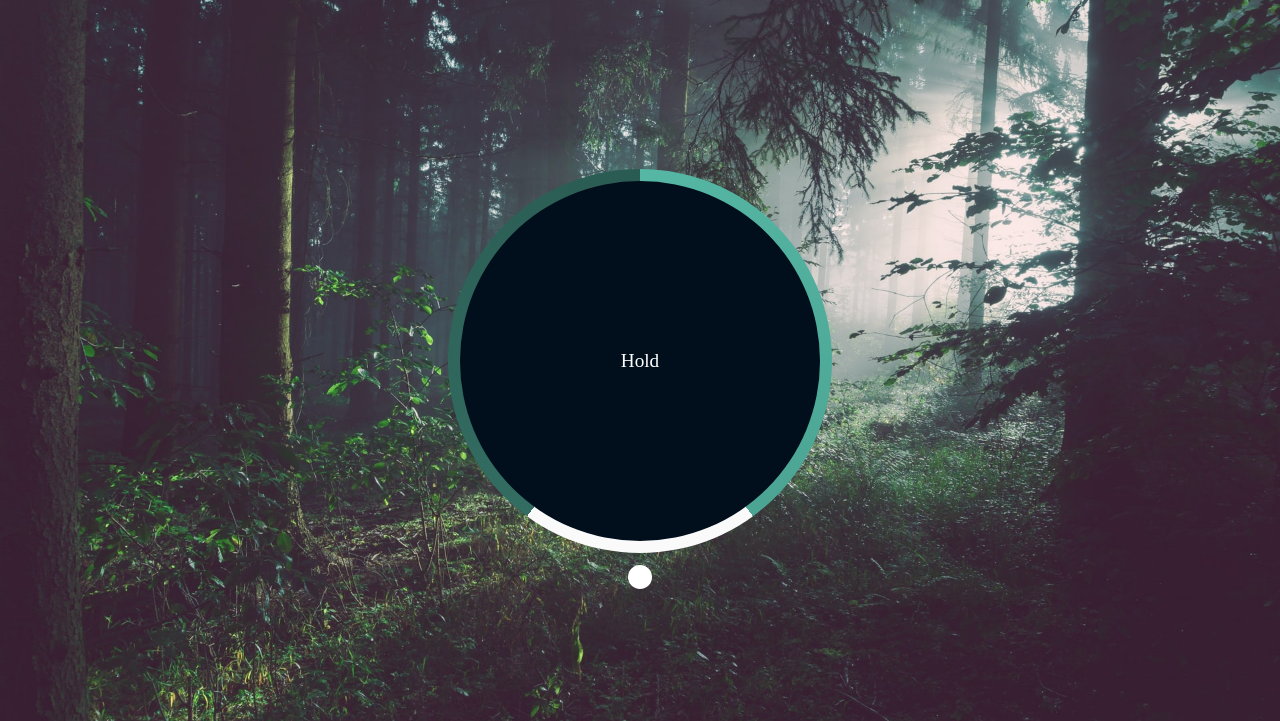
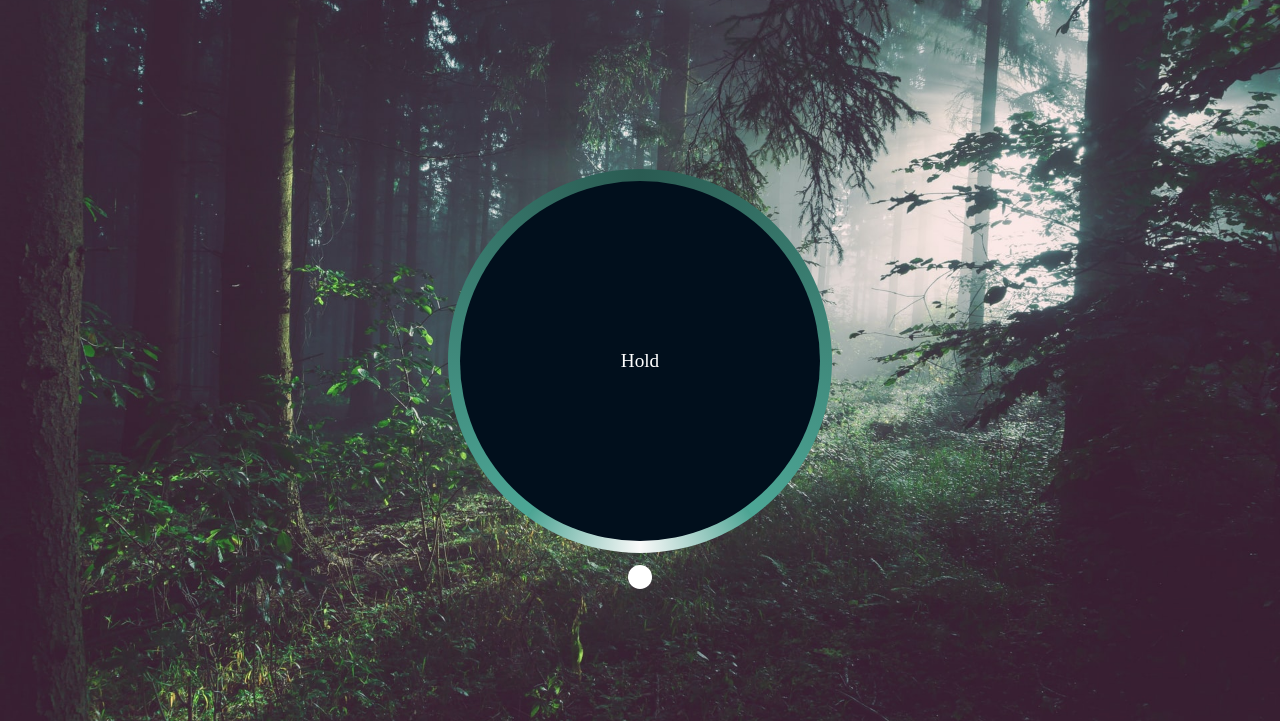
Before and after one commit to ivacodes/take-a-breather, a plain HTML site: page index.html in a window 1280 px wide. Shown: the part 79-800 px from the top of the page. Drawn offline with Linux system fonts and the light colour scheme; a web font is replaced by a local one.

Commit message:
edit conic gradient

```diff
--- a/style.css
+++ b/style.css
@@ -40,11 +40,12 @@ body {
 
 .gradient-circle {
   background: conic-gradient(
-    #55b7a4 0%,
+    #2a5b52 0%,
+    #4da796 40%,
     #4ca493 40%,
-    #fafafa 40%,
-    #fafafa 60%,
-    #336d62 60%,
+    #fafafa 50%,
+    #4ca493 60%,
+    #4da796 60%,
     #2a5b52 100%
   );
   height: 320px;
```
